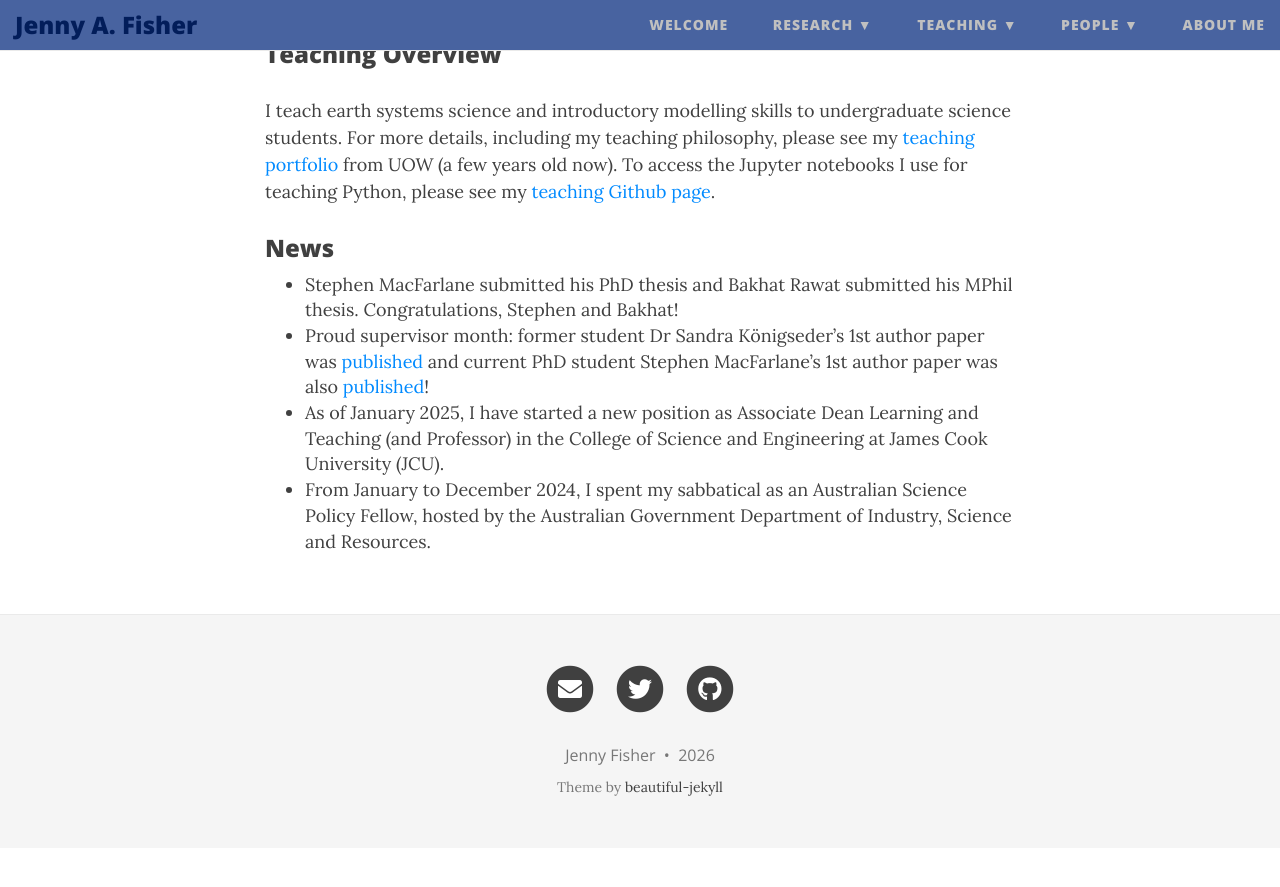
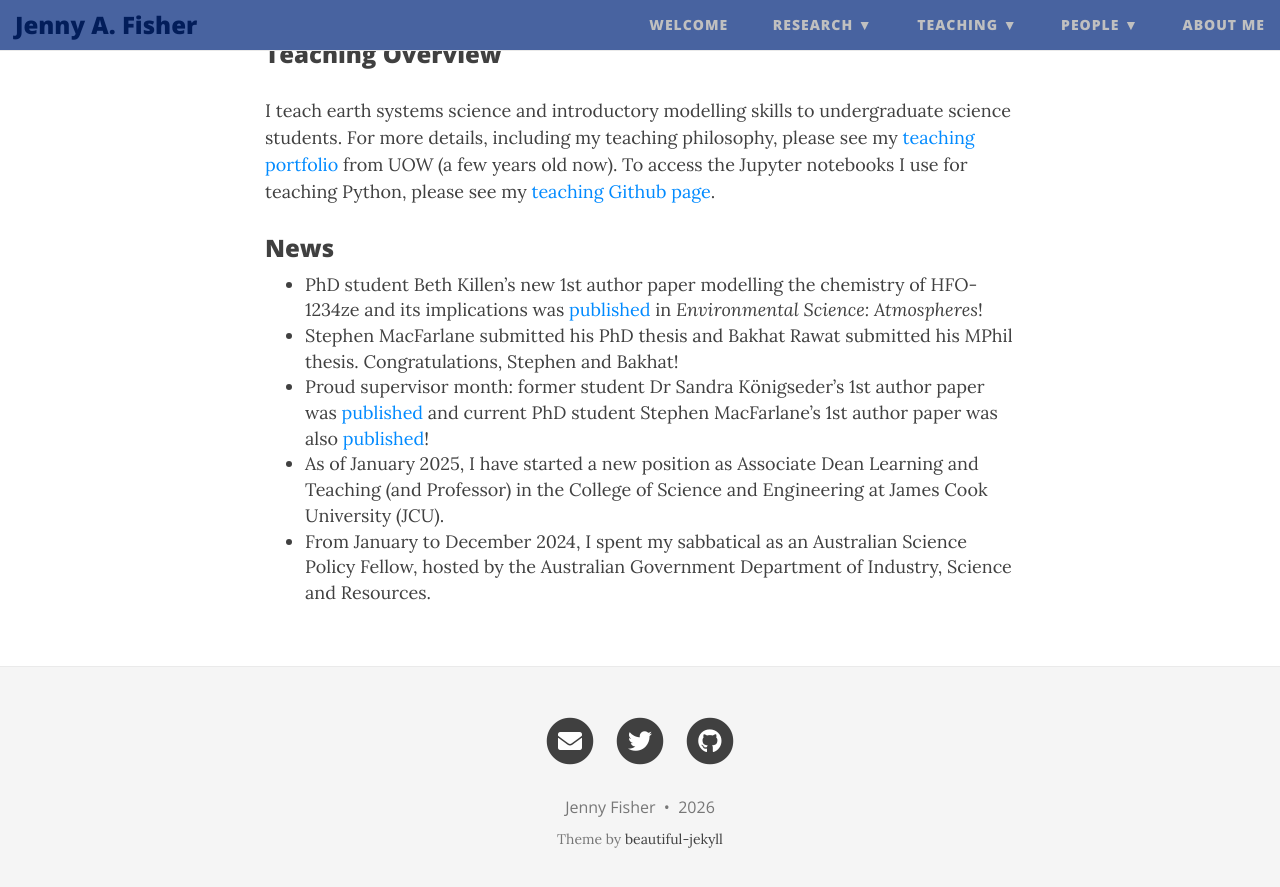
Before and after one commit to jennyfisher/jennyfisher.github.io, a Jekyll site: the page built from index.md, in a window 1280 px wide and 900 px high, scrolled down 754 px. Shown: the top 887 px of the window. Built offline with Jekyll 4.4.1, drawn with Linux system fonts in a browser that asks for light colours; nearby versions of some CDN libraries; before the commit the page ends 1602 px from its top, so only the background shows below that.

Commit message:
Update index.md

```diff
--- a/index.md
+++ b/index.md
@@ -25,6 +25,7 @@ My research centres on investigating the sources, chemical evolution, and transp
 I teach earth systems science and introductory modelling skills to undergraduate science students. For more details, including my teaching philosophy, please see my [teaching portfolio](https://sites.google.com/view/jfisher-teaching-portfolio/home) from UOW (a few years old now). To access the Jupyter notebooks I use for teaching Python, please see my [teaching Github page](https://jennyfisher.github.io/computing-modelling-earthsci/).
 
 ### News
+- PhD student Beth Killen's new 1st author paper modelling the chemistry of HFO-1234ze and its implications was [published](https://pubs.rsc.org/en/content/articlelanding/2026/ea/d6ea00034g) in *Environmental Science: Atmospheres*!
 - Stephen MacFarlane submitted his PhD thesis and Bakhat Rawat submitted his MPhil thesis. Congratulations, Stephen and Bakhat!
 - Proud supervisor month: former student Dr Sandra Königseder's 1st author paper was [published](https://link.springer.com/article/10.1007/s00704-025-05612-x) and current PhD student Stephen MacFarlane's 1st author paper was also [published](https://agupubs.onlinelibrary.wiley.com/doi/10.1029/2024JD043110)!
 - As of January 2025, I have started a new position as Associate Dean Learning and Teaching (and Professor) in the College of Science and Engineering at James Cook University (JCU).
```
